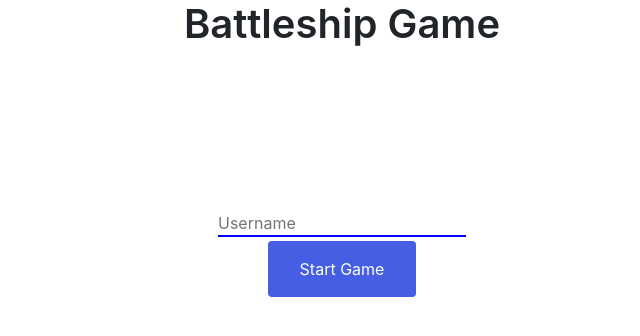
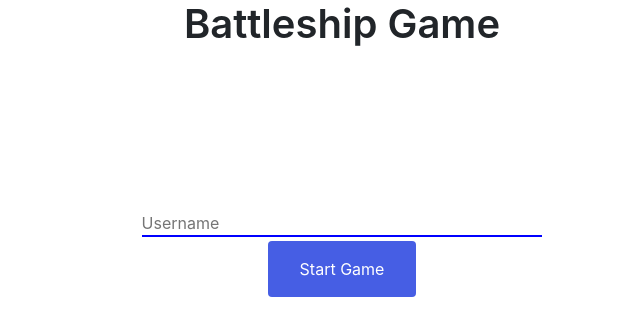
Before and after one commit to jesperkling/battleship-client, a React (Create React App) app: page / in a window 1280 px wide. Shown: the top 336 px of the page, without its empty margins (298-938 px from the left). Built offline with nearby package versions, Linux system fonts and the light colour scheme; no server answers.

Commit message:
Removed unneccessary divs.

```diff
--- a/src/App.jsx
+++ b/src/App.jsx
@@ -6,7 +6,7 @@ import StartPage from './components/StartPage';
 
 const socket = socketio.connect(process.env.REACT_APP_SOCKET_URL)
 
-const App = () => {
+function App() {
 	const [username, setUsername] = useState('')
 	const [userInput, setUserInput] = useState('')
 	const [user, setUser] = useState('')
--- a/src/components/StartPage.jsx
+++ b/src/components/StartPage.jsx
@@ -4,7 +4,6 @@ const StartPage = ({ onHandleUsernameSubmit, userInput, setUserInput }) => {
 	return (
 		<div className="start-page">
 			<form onSubmit={onHandleUsernameSubmit}>
-				<div>
 					<input
 						type='text'
 						id='username'
@@ -13,10 +12,7 @@ const StartPage = ({ onHandleUsernameSubmit, userInput, setUserInput }) => {
 						value={userInput}
 						onChange={(e) => setUserInput(e.target.value)}
 					/>
-					<div className='button-wrapper'>
-						<button type='submit' className="btn">Start Game</button>
-					</div>
-				</div>
+					<button type='submit' className="btn">Start Game</button>
 			</form>
 		</div>
   )
```
